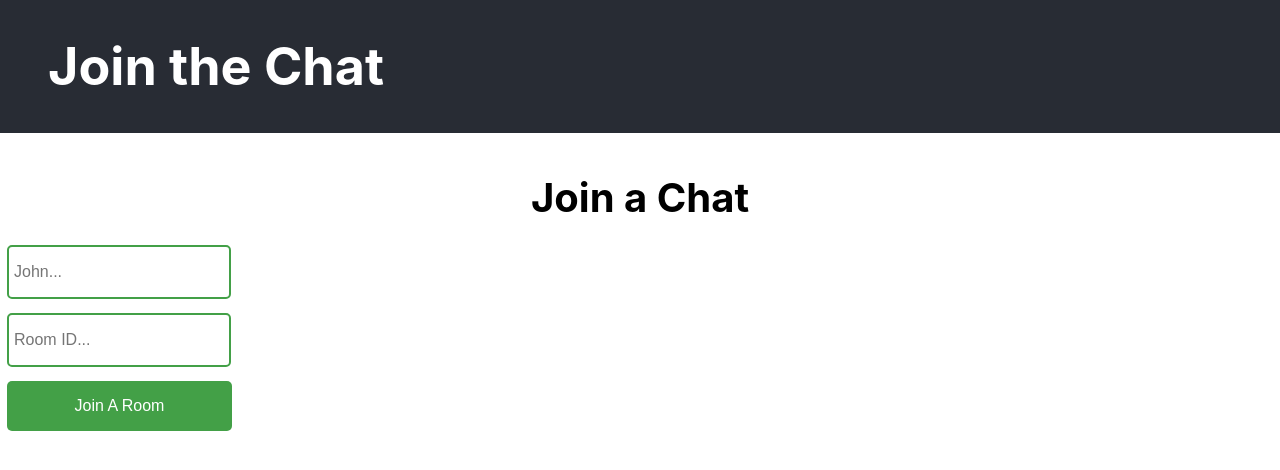
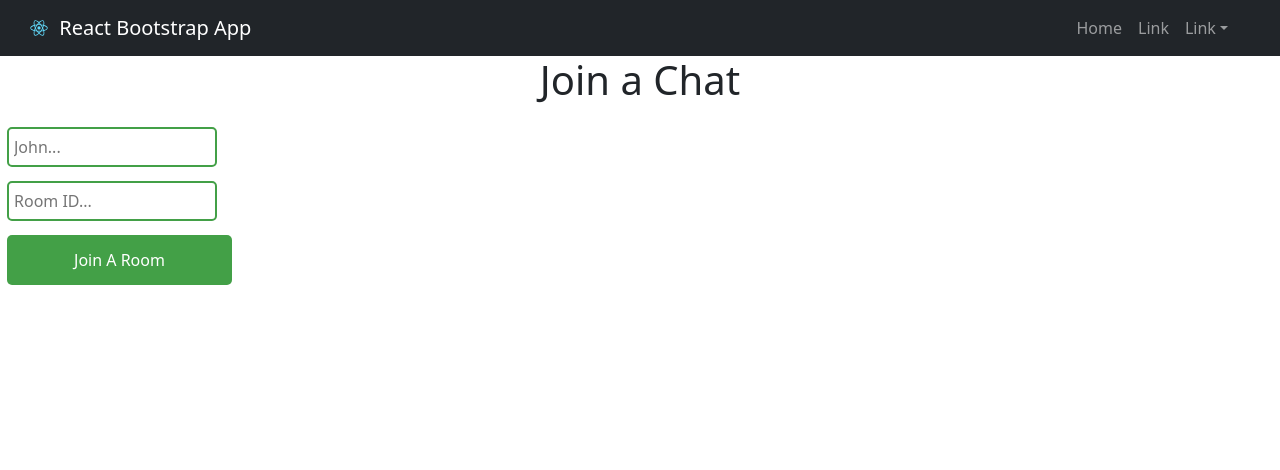
Before and after one commit to jozhuare99/boilerplate_M_E_R_N, a React (Create React App) app in the folder client/: page / in a window 1280 px wide. Shown: the top 470 px of the page. Built offline with nearby package versions, Linux system fonts and the light colour scheme; no server answers.

Commit message:
add header

```diff
--- a/client/package.json
+++ b/client/package.json
@@ -6,7 +6,9 @@
     "@testing-library/jest-dom": "^5.16.5",
     "@testing-library/react": "^13.4.0",
     "@testing-library/user-event": "^13.5.0",
+    "bootstrap": "^5.2.3",
     "react": "^18.2.0",
+    "react-bootstrap": "^2.7.0",
     "react-dom": "^18.2.0",
     "react-scripts": "5.0.1",
     "react-scroll-to-bottom": "^4.2.0",
--- a/client/src/App.js
+++ b/client/src/App.js
@@ -1,5 +1,5 @@
-import logo from './logo.svg';
 import './App.css';
+import Header from './Navbar/Header';
 import Chat  from './Chat.js';
 import io from 'socket.io-client'
 import { useState } from 'react';
@@ -18,9 +18,7 @@ function App() {
   }
   return (
     <div className="App">
-      <header className="App-header">
-        <h1>Join the Chat</h1>
-      </header>
+      <Header />
      {!showChat ? (
       <div className='joinChatContainer'>
         <h3> Join a Chat</h3>
--- a/client/src/Chat.js
+++ b/client/src/Chat.js
@@ -16,12 +16,15 @@ export default function Chat({socket, username, room}) {
             }
             await socket.emit("send_message", messageData)
             setMessageList((list)=> [...list, messageData]);
+            console.log(setMessageList);
             setCurrentMessage("");
         }
      }
      useEffect(()=>{
         socket.on('received_message',(data)=>{
-            setMessageList((list)=>{return [...list, data]})
+          console.log(data);
+          // console.log(setMessageList);
+            // setMessageList((list)=>[list, data])
         })
      },[socket])
   return (
@@ -33,8 +36,9 @@ export default function Chat({socket, username, room}) {
         <ScrollToBottom className='message-container'>
             {messageList.map((messageContent)=>{
                 return(
-                <div className="message" id={username === messageContent.username ? "you": "other"}>
-                    <div>
+                <div key={messageContent.time} className="message"
+                 id={username === messageContent.username ? "you": "other"}>
+
                         <div className='message-content'>
                             <p>{messageContent.message}</p>
                         </div>
@@ -43,7 +47,7 @@ export default function Chat({socket, username, room}) {
                             <p id='author'>{messageContent.username}</p>
                         </div>
                     </div>
-                </div>
+
                 )
             })}
         </ScrollToBottom>
--- /dev/null
+++ b/client/src/Navbar/Header.jsx
@@ -0,0 +1,55 @@
+import React from 'react';
+import 'bootstrap/dist/css/bootstrap.min.css';
+import logo from '../logo.svg';
+import {Container, Nav, Navbar, NavDropdown, Offcanvas } from 'react-bootstrap'
+
+export default function Header() {
+const expand = "md"
+  return (
+    <div>
+
+            <Navbar bg="dark" variant="dark" key={expand} expand={expand}>
+                <Container fluid>
+                    <Navbar.Brand href="#">
+                        <Container>
+                            <img
+                            alt='logo'
+                            src={logo}
+                            width="30"
+                            height="30"
+                            className="d-inline-block align-top"
+                            />{' '}
+                            React Bootstrap App
+                        </Container>
+                    </Navbar.Brand>
+                    <Navbar.Toggle aria-controls={`offCanvassNavbar-expand-${expand}`} />
+                    <Navbar.Offcanvas id={`offCanvassNavbar-expand-${expand}`}
+                    aria-labelledby={`offCanvassNavbarLabel-expand-${expand}`}
+                    placement="end">
+                        <Offcanvas.Header closeButton>
+                            <Offcanvas.Title id={`offCanvassNavbarLabel-expand-${expand}`}>
+                                React App
+                            </Offcanvas.Title>
+                        </Offcanvas.Header>
+                        <Offcanvas.Body>
+                        <Nav
+                        className="justify-content-end flex-grow-1 pe-3"
+                        >
+                            <Nav.Link href="#">Home</Nav.Link>
+                            <Nav.Link href="#">Link</Nav.Link>
+                            <NavDropdown title="Link" id={`offcanvasNavbarDropdown-expand-${expand}`}>
+                                <NavDropdown.Item href="#">Action</NavDropdown.Item>
+                                <NavDropdown.Item href="#">Action</NavDropdown.Item>
+                                <NavDropdown.Divider />
+                                <NavDropdown.Item href="#">Some Action</NavDropdown.Item>
+                            </NavDropdown>
+                            <Nav.Link href="#" disabled></Nav.Link>
+                        </Nav>
+                        </Offcanvas.Body>
+                    </Navbar.Offcanvas>
+                </Container>
+            </Navbar>
+
+    </div>
+  )
+}
```
Also changed, not shown: client/src/Buttons/normal.jsx (added, +17 -0 lines), 2 other files (tests, documents, lock files or other folders).
